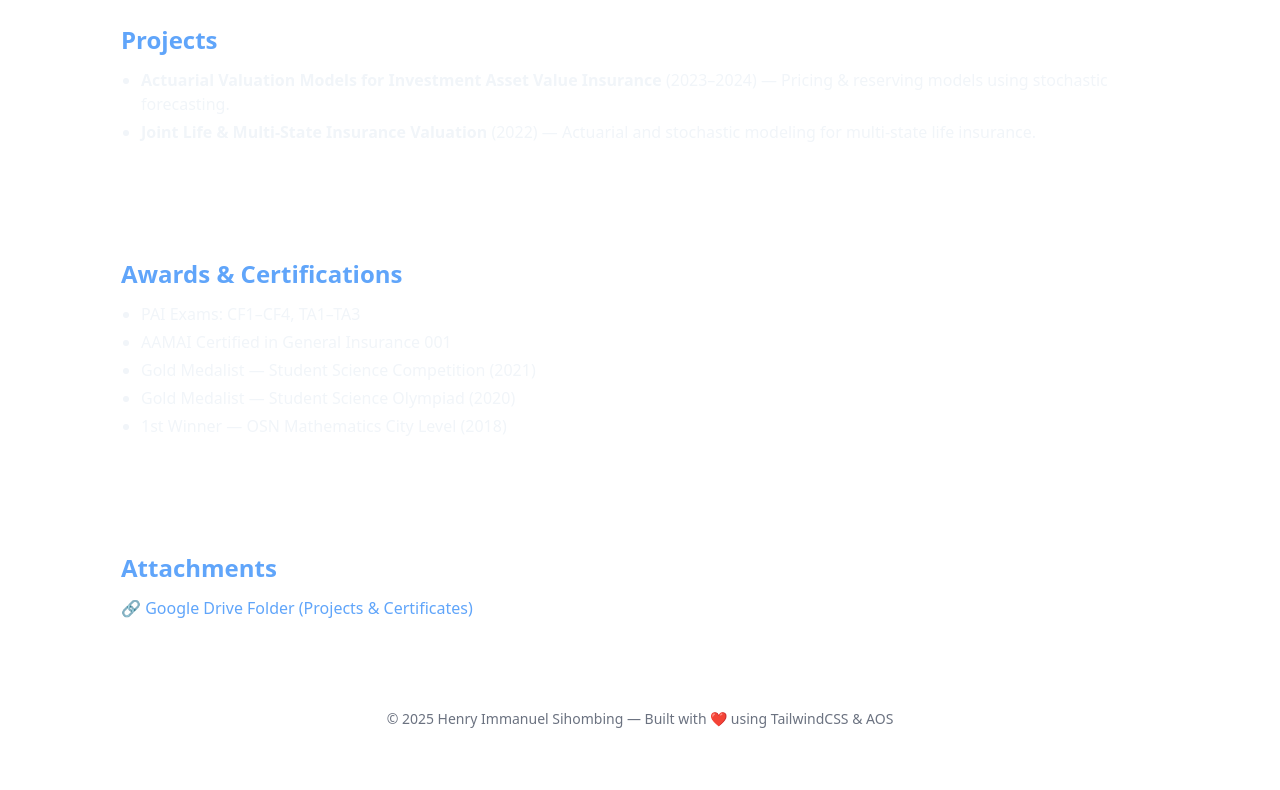
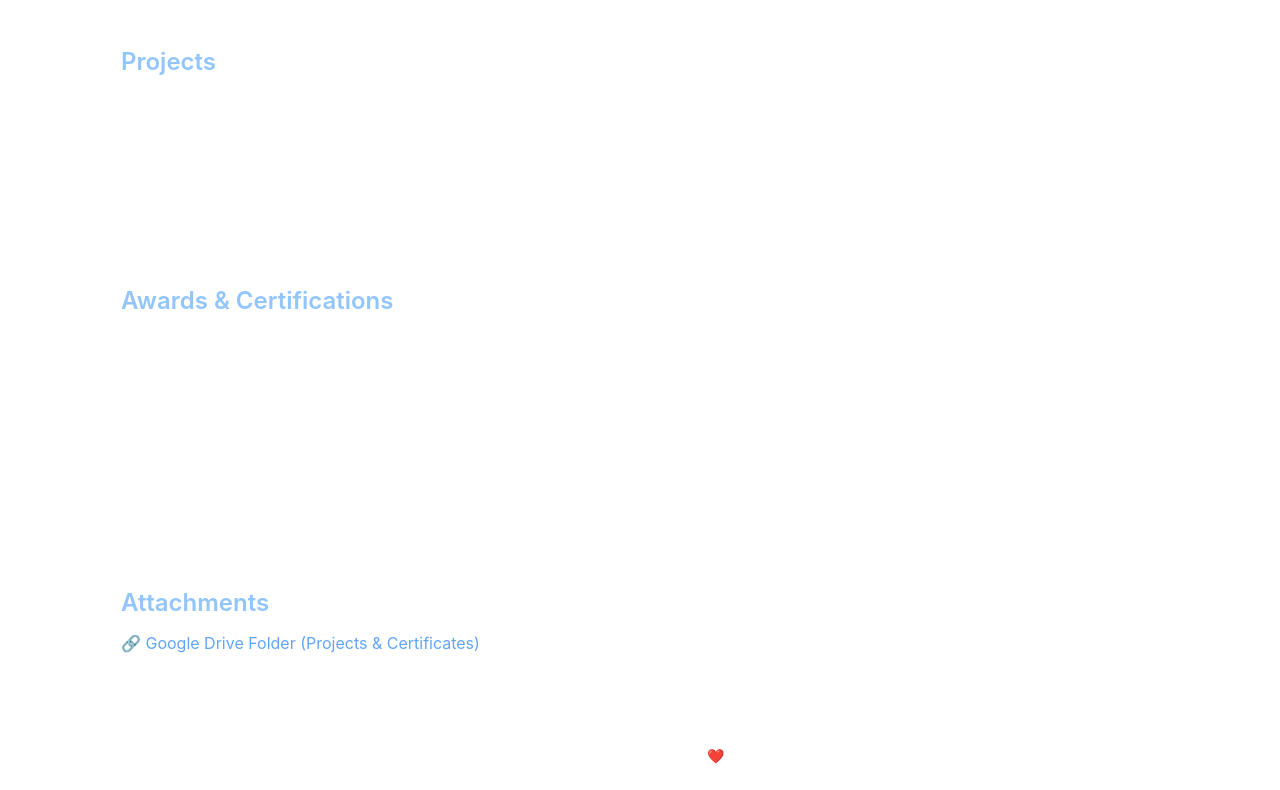
Before and after one commit to henry-immanuel02/henry-immanuel02.github.io, a plain HTML site: page cv.html in a window 1280 px wide. Shown: the part 1833-2623 px from the top of the page. Before the commit the page ends 2586 px from the top, so only its background shows below. Drawn offline with nearby package versions, Linux system fonts and the light colour scheme.

Commit message:
Update cv.html

```diff
--- a/cv.html
+++ b/cv.html
@@ -10,50 +10,84 @@
 <!-- Framer Motion replacement (AOS) -->
 <link href="https://unpkg.com/aos@2.3.1/dist/aos.css" rel="stylesheet">
 <style>
+  /* Base Theme */
   :root {
-    --bg-dark: #0b1120;
+    --bg-dark: #0a0f1c; /* lebih gelap dari sebelumnya */
     --bg-light: #f9fafb;
-    --text-dark: #f1f5f9;   /* sebelumnya e2e8f0, kini lebih terang */
+    --text-dark: #ffffff;  /* ganti ke pure white */
     --text-light: #1e293b;
-    --accent: #94a3b8;      /* silver yang sedikit lebih muda */
+    --accent: #93c5fd;     /* biru terang (kontras tinggi) */
+    --card-bg: rgba(255,255,255,0.12); /* card lebih terang */
+    --card-border: rgba(255,255,255,0.25);
   }
 
-  [data-theme="dark"] body {
-    background: var(--bg-dark);
+  html[data-theme="dark"] body {
+    background-color: var(--bg-dark);
     color: var(--text-dark);
   }
 
-  [data-theme="light"] body {
-    background: var(--bg-light);
+  html[data-theme="light"] body {
+    background-color: var(--bg-light);
     color: var(--text-light);
   }
 
+  body {
+    font-family: 'Inter', sans-serif;
+    line-height: 1.6;
+  }
+
+  /* Section card */
   .section-card {
-    background: rgba(255,255,255,0.08);
-    border: 1px solid rgba(255,255,255,0.15);
-    backdrop-filter: blur(12px);
+    background: var(--card-bg);
+    border: 1px solid var(--card-border);
+    backdrop-filter: blur(18px);
     border-radius: 1rem;
     padding: 2rem;
+    transition: background 0.3s ease, color 0.3s ease;
   }
 
-  .light .section-card {
-    background: rgba(255,255,255,0.9);
+  body.light .section-card {
+    background: rgba(255,255,255,0.95);
     border-color: rgba(0,0,0,0.1);
   }
 
-  /* Tambahan baru */
-  h2, h3 {
-    color: #60a5fa; /* teks judul lebih terang */
+  /* Headings */
+  h1, h2, h3 {
+    color: var(--accent);
+    font-weight: 600;
   }
 
-  p, li {
-    color: #f1f5f9; /* isi teks lebih kontras */
+  /* Text blocks */
+  p, li, ul {
+    color: var(--text-dark);
   }
 
-  .text-gray-300, .text-gray-400 {
-    color: #f1f5f9 !important;
+  /* Footer */
+  footer {
+    color: #94a3b8; /* silver */
+  }
+
+  /* Fix Tailwind text colors */
+  .text-gray-300, .text-gray-400, .text-gray-500 {
+    color: var(--text-dark) !important;
+  }
+
+  /* Links */
+  a {
+    color: #60a5fa;
+    text-decoration: none;
+  }
+  a:hover {
+    text-decoration: underline;
+    color: #93c5fd;
+  }
+
+  /* Button tweaks */
+  #themeToggle {
+    border: 1px solid rgba(255,255,255,0.25);
   }
 </style>
+
 
 </head>
 
```
